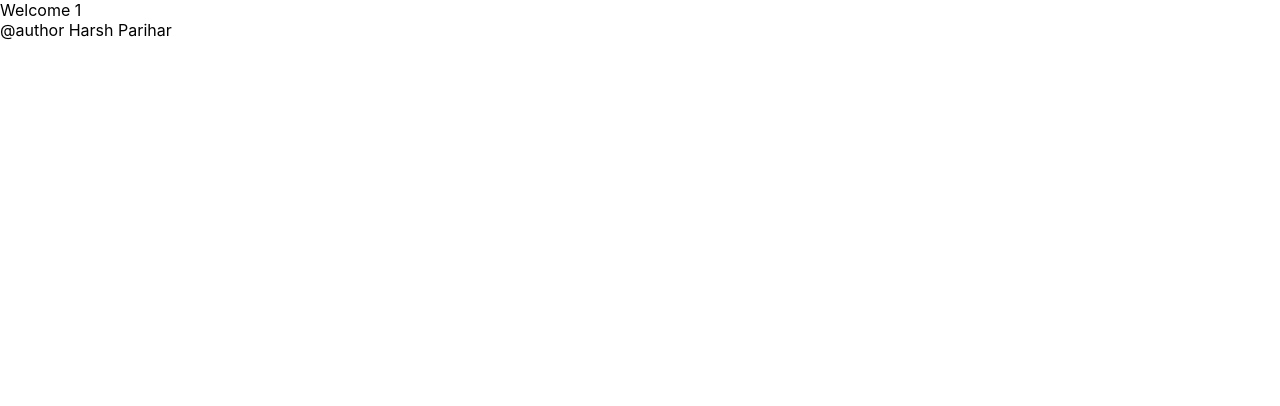
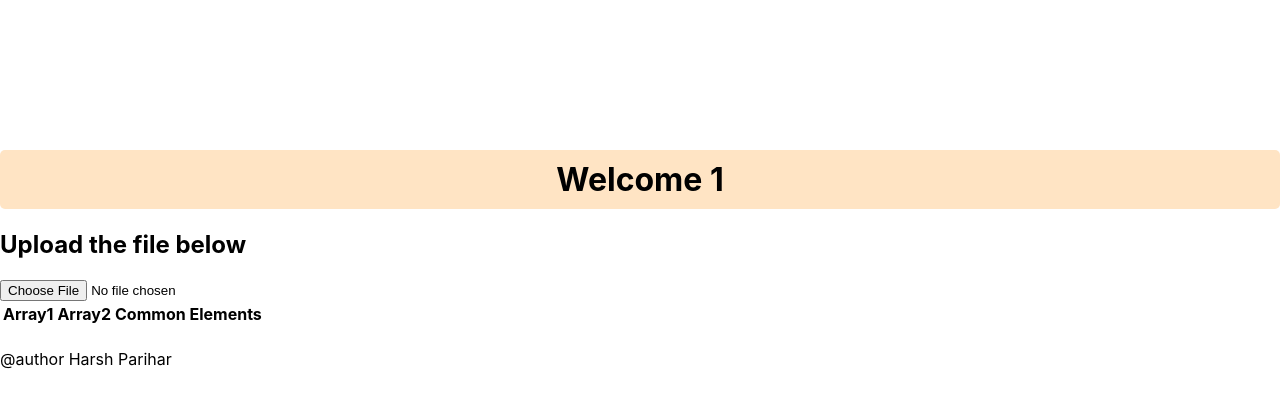
Before and after one commit to h-a-r-s-h-p/ReactLoginAndFindingIntersection, a React (Create React App) app in the folder client/: page /profile/1 in a window 1280 px wide. Shown: the top 406 px of the page. Built offline with nearby package versions, Linux system fonts and the light colour scheme.

Commit message:
intersection completedgit add .

```diff
--- a/client/package.json
+++ b/client/package.json
@@ -6,6 +6,7 @@
     "@testing-library/jest-dom": "^5.16.5",
     "@testing-library/react": "^13.4.0",
     "@testing-library/user-event": "^13.5.0",
+    "bootstrap": "^5.2.1",
     "react": "^18.2.0",
     "react-dom": "^18.2.0",
     "react-router-dom": "^6.4.0",
--- a/client/src/App.js
+++ b/client/src/App.js
@@ -4,20 +4,15 @@ import './App.css';
 import { Route, Routes, BrowserRouter } from 'react-router-dom';
 import Home from './Home/Home';
 import Profile from './Profile/Profile';
-import Verify from './Verify/Verify';
-import { useState } from 'react';
-import { useEffect } from 'react';
+
 
 function App() {
-
-
   return (
     <BrowserRouter>
       <div>
         <Routes>                                            {/* Routes is wrapped because everything outside routes will be present in every component */}
           <Route exact path="/" element={<Home />} />
           <Route exact path="/profile/:email" element={<Profile />} />
-          <Route exact path="/verify" element={<Verify />} />
         </Routes>
       </div>
       <footer> @author Harsh Parihar</footer>
--- a/client/src/Communicator.js
+++ b/client/src/Communicator.js
@@ -6,13 +6,9 @@ const SignUpUserData = {
     password: ""
 }
 export const fetchAdd = async (state) => {
-    console.log('inside fetchAdd')
     SignUpUserData.name = state.name;
     SignUpUserData.email = state.email;
     SignUpUserData.password = state.password;
-    console.log("name = "+SignUpUserData.name)
-    console.log("email = "+SignUpUserData.email)
-    console.log("password = "+SignUpUserData.password)
     let response = await fetch(URL + "post", {
         method: 'POST',
         headers:{
@@ -25,7 +21,6 @@ export const fetchAdd = async (state) => {
 };
 
 export const fetchfind = async (email, password) => {
-    console.log('inside fetchfind, the email and password we are requesting are: ' + `${email} and ${password}`)
 
     let response = await fetch(URL + "getOne",
         {
@@ -40,7 +35,6 @@ export const fetchfind = async (email, password) => {
         }
     )
     const data = await response.json()
-    console.log("the user fetched is " + data)
     return data
 }
 
--- a/client/src/Profile/Profile.jsx
+++ b/client/src/Profile/Profile.jsx
@@ -1,13 +1,97 @@
 import React from 'react';
+import { useState } from 'react';
 import { useParams } from 'react-router-dom';
+import * as xlsx from "xlsx"
 
 
 function Profile() {
+    const [data, setData] = useState([])
+    const [commonElements, setCommonElements] = useState([])
     const params = useParams()
+
+    const onChange = (e) => {
+        let file_received = e.target.files[0]
+        // console.log(file_received)
+        const promise = new Promise((resolve, reject) => {
+            const fileReader = new FileReader();
+            fileReader.readAsArrayBuffer(file_received)
+
+            fileReader.onload = (event) => {
+                const bufferArray = event.target.result
+                const wb = xlsx.read(bufferArray, { type: "buffer" })
+                const wsname = wb.SheetNames[0]
+                const ws = wb.Sheets[wsname]
+                const data = xlsx.utils.sheet_to_json(ws)
+
+                resolve(data)
+            }
+            fileReader.onerror = (error) => {
+                reject(error)
+            }
+        })
+
+        promise.then((d) => {
+            setData(d)
+            console.log("data = ", d)
+            findIntersection(d)
+        })
+    }
+
+    const findIntersection = (data) => {
+        const array1 = []
+        const array2 = []
+        const common_elements = []
+        data.forEach(pair => {
+            if (pair.Array1) array1.push(pair.Array1)
+            if (pair.Array2) array2.push(pair.Array2)
+        });
+
+        console.log("array1 = ", array1)
+        console.log("array2 = ", array2)
+
+        if (array1.length === 0 || array2.length === 0) {
+            return common_elements
+        }
+        array1.forEach(element => {
+            if (array2.find(iterator => iterator === element) !== undefined) {
+                common_elements.push(element)
+            }
+        })
+        console.log("common elements are: ", common_elements)
+        setCommonElements(common_elements)
+        return common_elements
+    }
+
     return (
         <div>
-            Welcome {params.email}
+            <h1>Welcome {params.email}</h1>
+            <h2> Upload the file below</h2>
+            <input type="file" name="excel-file" onChange={(e) => onChange(e)} />
+
+            <table className="table container">
+                <thead>
+                    <tr>
+                        <th scope="col">Array1</th>
+                        <th scope="col">Array2</th>
+                        <th scope='col'>Common Elements</th>
+                    </tr>
+                </thead>
+                <tbody>
+                    {data.map((d) => (
+                        <tr >
+                            <td>{d.Array1}</td>
+                            <td>{d.Array2}</td>
+                        </tr>
+                    ))}
+                    {
+                        <tc >
+                            <td>{commonElements}</td>
+                        </tc>
+                    }
+                </tbody>
+            </table>
         </div>
+
     );
 }
 
--- a/client/src/Verify/Verify.jsx
+++ /dev/null
@@ -1,15 +0,0 @@
-import React, { Component } from 'react';
-
-class Verify extends Component {
-    render() {
-        return (
-            <div>
-                <h1>
-                    Please enter the OTP
-                </h1>
-            </div>
-        );
-    }
-}
-
-export default Verify;
```
Also changed, not shown: client/src/Home/Home.jsx (+0 -7 lines), 1 other file (tests, documents, lock files or other folders).
